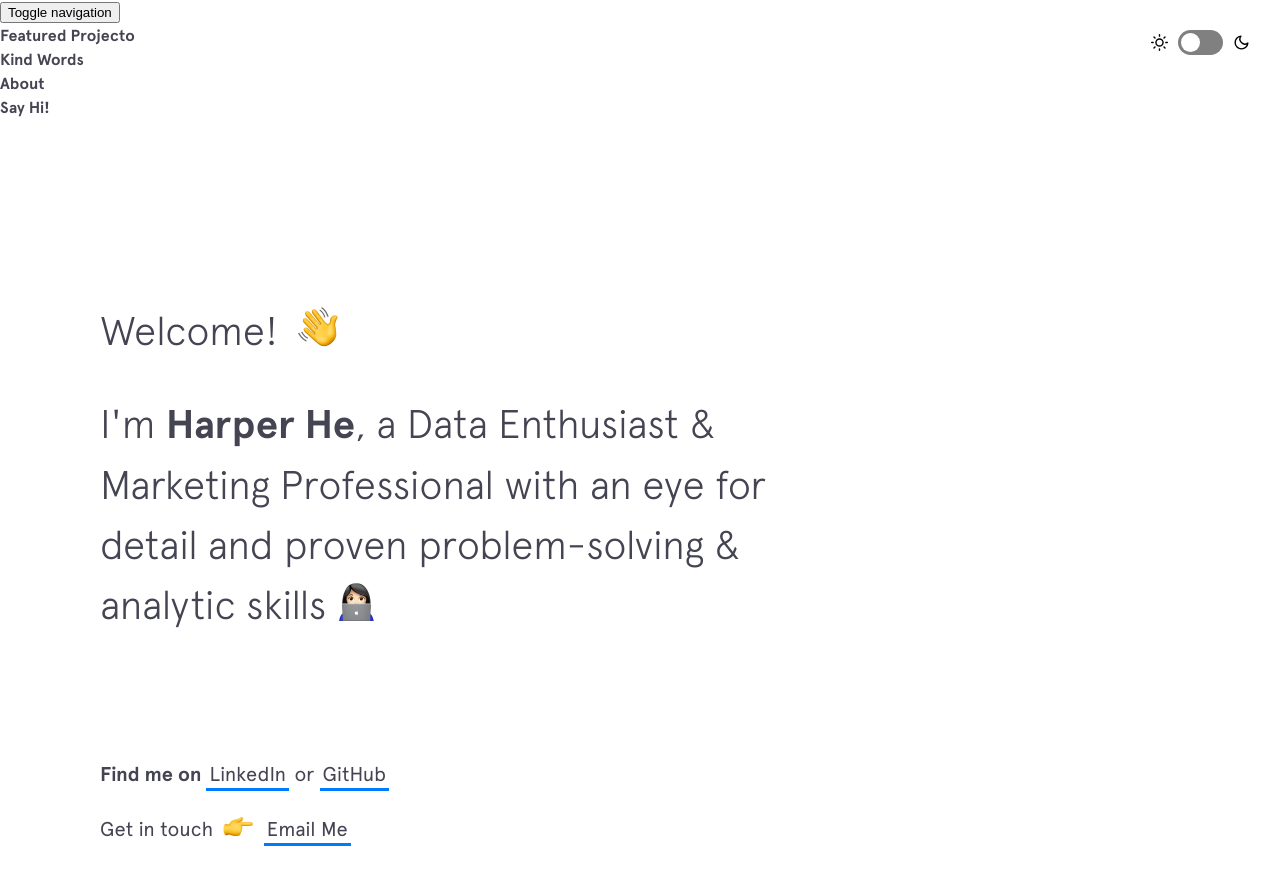
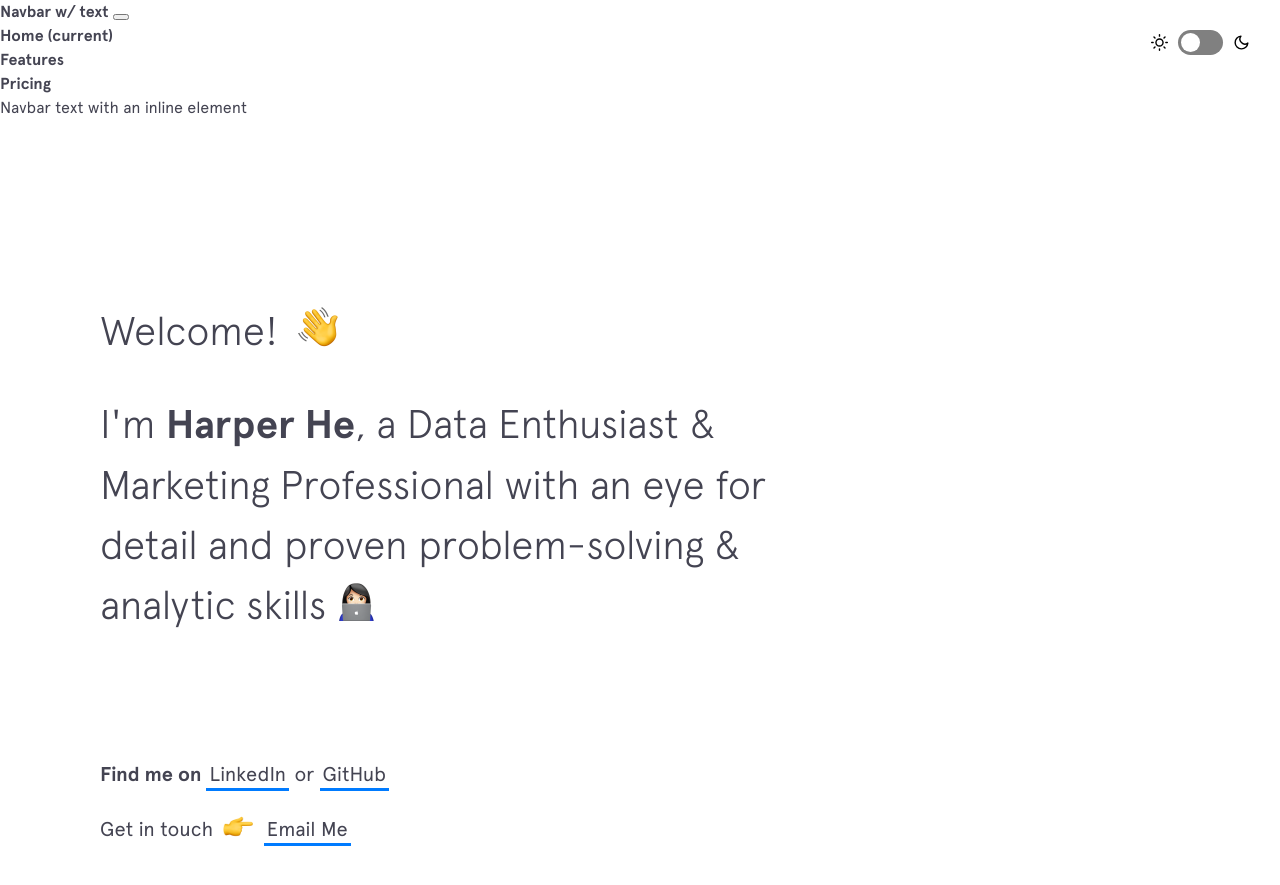
Before and after one commit to harper-he/harper-he.github.io, a Jekyll site: the page built from index.html, in a window 1280 px wide and 900 px high. Shown: the top 885 px of the window. Built offline with Jekyll 4.4.1, drawn with Linux system fonts in a browser that asks for light colours; nearby versions of some CDN libraries.

Commit message:
Update menu.html

```diff
--- a/_includes/menu.html
+++ b/_includes/menu.html
@@ -1,26 +1,22 @@
-<body class="home page-template-default page page-id-62 page-home">
-	<nav class="navbar navbar-expand-lg fixed-top navbar-light bg-light">
-		<div class="container">
-			<div class="navbar-header">
-				<button class="navbar-toggler" type="button" data-toggle="collapse" data-target="#main-navbar" aria-controls="navbarSupportedContent" aria-expanded="false" aria-label="Toggle navigation">
-		    		<span class="sr-only">Toggle navigation</span>
-			        <span class="icon-bar"></span>
-			        <span class="icon-bar"></span>
-			        <span class="icon-bar"></span>
-	    		</button>
-			</div>
-
-    		<div class="collapse navbar-collapse" id="main-navbar">
-    			<ul id="menu-main-menu" class="navbar-nav ml-auto">
-				<li id="menu-item-71" class="menu-item menu-item-type-custom menu-item-object-custom current-menu-item current_page_item menu-item-71">
-					<a href="/#featured-project">Featured Projecto</a></li>
-				<li id="menu-item-72" class="menu-item menu-item-type-custom menu-item-object-custom current-menu-item current_page_item menu-item-72">
-					<a href="/#kindwords">Kind Words</a></li>
-				<li id="menu-item-77" class="menu-item menu-item-type-post_type menu-item-object-page menu-item-77"><a href="/#kindwords/">About</a></li>
-				<li id="menu-item-78" class="menu-item menu-item-type-post_type menu-item-object-page menu-item-78"><a href="/#kindwords">Say Hi!</a></li>
-			</ul>
-			</div>
-		</div>
-	</nav>
-<div id="primary" class="content-area">
-	<main id="main" class="site-main" role="main">
+<nav class="navbar navbar-expand-lg navbar-light bg-light">
+  <a class="navbar-brand" href="#">Navbar w/ text</a>
+  <button class="navbar-toggler" type="button" data-toggle="collapse" data-target="#navbarText" aria-controls="navbarText" aria-expanded="false" aria-label="Toggle navigation">
+    <span class="navbar-toggler-icon"></span>
+  </button>
+  <div class="collapse navbar-collapse" id="navbarText">
+    <ul class="navbar-nav mr-auto">
+      <li class="nav-item active">
+        <a class="nav-link" href="#">Home <span class="sr-only">(current)</span></a>
+      </li>
+      <li class="nav-item">
+        <a class="nav-link" href="#">Features</a>
+      </li>
+      <li class="nav-item">
+        <a class="nav-link" href="#">Pricing</a>
+      </li>
+    </ul>
+    <span class="navbar-text">
+      Navbar text with an inline element
+    </span>
+  </div>
+</nav>
```
